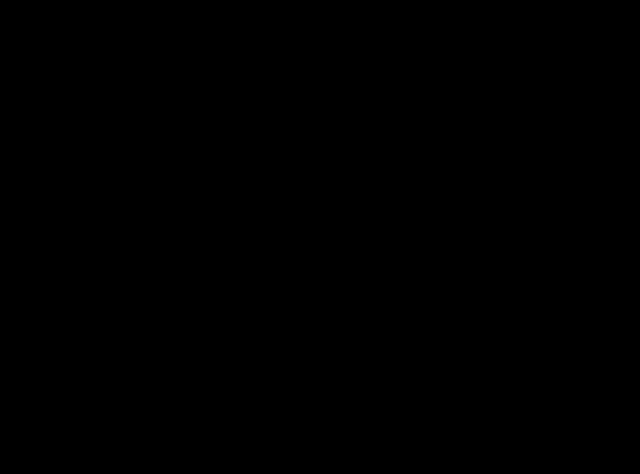
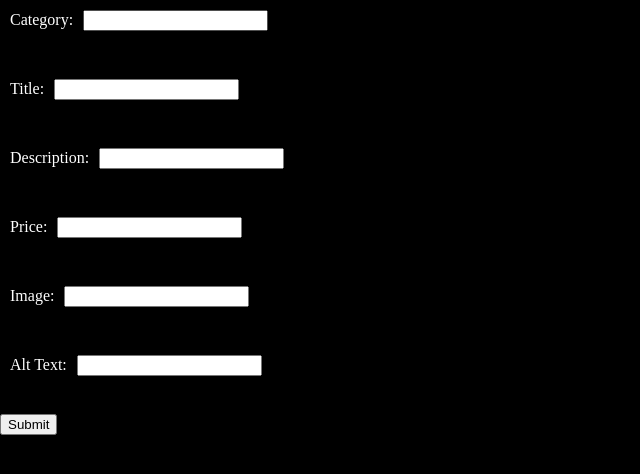
Before and after one commit to Connor-Skudlarek/meatball-truck, a React (Create React App) app in the folder client/: page /new-product in a window 1280 px wide. Before the commit this address had no page. Shown: the top 474 px of the page, without its empty margins (0-640 px from the left). Built offline with nearby package versions, Linux system fonts and the light colour scheme.

Commit message:
Add easy way to add items to database

```diff
--- a/client/src/App.js
+++ b/client/src/App.js
@@ -2,6 +2,8 @@ import React from "react";
 import { BrowserRouter as Router, Route, Routes } from "react-router-dom";
 import LandingPage from "./pages/LandingPage.jsx";
 import MenuPage from "./pages/MenuPage.jsx";
+import ProductForm from "./pages/ProductForm";
+
 // import AllergensPage from './AllergensPage.jsx';
 import "./styles/App.css";
 
@@ -11,6 +13,7 @@ function App() {
       <Routes>
         <Route path="/" element={<LandingPage />} />
         <Route path="/menu" element={<MenuPage />} />
+        <Route path="/new-product" element={<ProductForm />} />
         {/* <Route path="/allergens" element={<AllergensPage />} /> */}
       </Routes>
     </Router>
--- /dev/null
+++ b/client/src/pages/ProductForm.jsx
@@ -0,0 +1,102 @@
+import React, { useState } from "react";
+import "../styles/ProductForm.css"
+function ProductForm() {
+  const [product, setProduct] = useState({
+    category: "",
+    title: "",
+    description: "",
+    price: "",
+    image: "",
+    altText: "",
+  });
+
+  const handleChange = (event) => {
+    const { name, value } = event.target;
+    setProduct((prevProduct) => ({
+      ...prevProduct,
+      [name]: value,
+    }));
+  };
+
+  const handleSubmit = (event) => {
+    event.preventDefault();
+    fetch("/api/products", {
+      method: "POST",
+      headers: {
+        "Content-Type": "application/json",
+      },
+      body: JSON.stringify(product),
+    })
+      .then((response) => response.json())
+      .then((data) => console.log(data))
+      .catch((error) => console.error(error));
+  };
+
+  return (
+    <form className="ProductForm" onSubmit={handleSubmit}>
+      <label>
+        Category:
+        <input
+          type="text"
+          name="category"
+          value={product.category}
+          onChange={handleChange}
+        />
+      </label>
+      <br />
+      <label>
+        Title:
+        <input
+          type="text"
+          name="title"
+          value={product.title}
+          onChange={handleChange}
+        />
+      </label>
+      <br />
+      <label>
+        Description:
+        <input
+          type="text"
+          name="description"
+          value={product.description}
+          onChange={handleChange}
+        />
+      </label>
+      <br />
+      <label>
+        Price:
+        <input
+          type="number"
+          name="price"
+          value={product.price}
+          onChange={handleChange}
+        />
+      </label>
+      <br />
+      <label>
+        Image:
+        <input
+          type="text"
+          name="image"
+          value={product.image}
+          onChange={handleChange}
+        />
+      </label>
+      <br />
+      <label>
+        Alt Text:
+        <input
+          type="text"
+          name="altText"
+          value={product.altText}
+          onChange={handleChange}
+        />
+      </label>
+      <br />
+      <button type="submit">Submit</button>
+    </form>
+  );
+}
+
+export default ProductForm;
--- /dev/null
+++ b/client/src/styles/ProductForm.css
@@ -0,0 +1,10 @@
+.ProductForm label {
+  display: block;
+  margin-bottom: 10px;
+  color: white;
+  padding: 10px;
+}
+
+.ProductForm input {
+  margin-left: 10px;
+}
```
Also changed, not shown: 1 other file (tests, documents, lock files or other folders).
